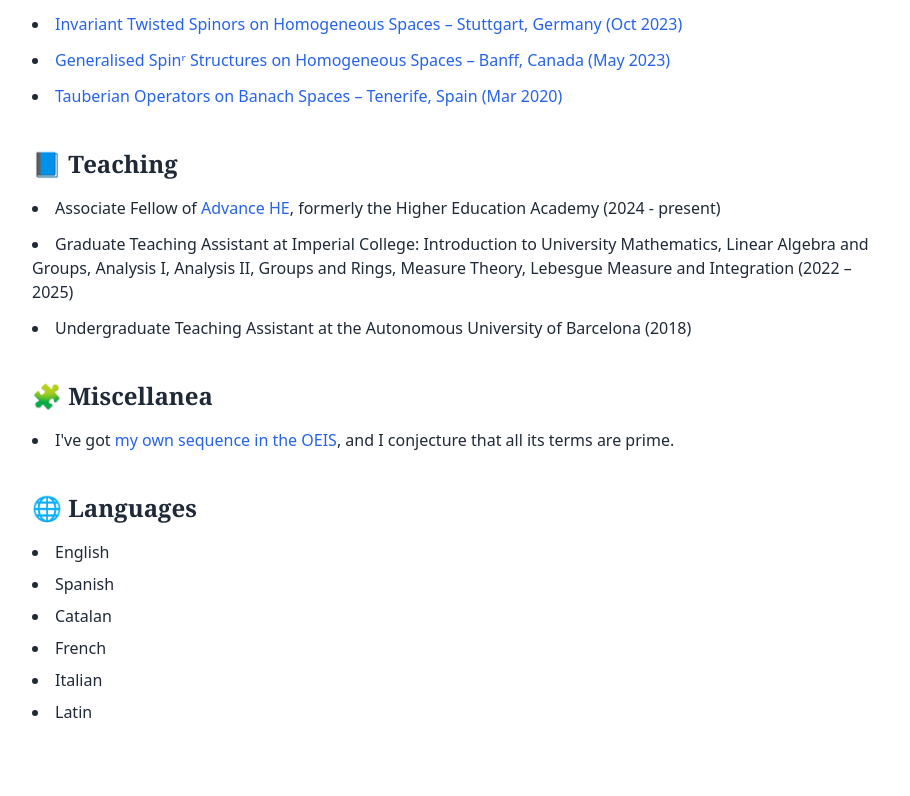
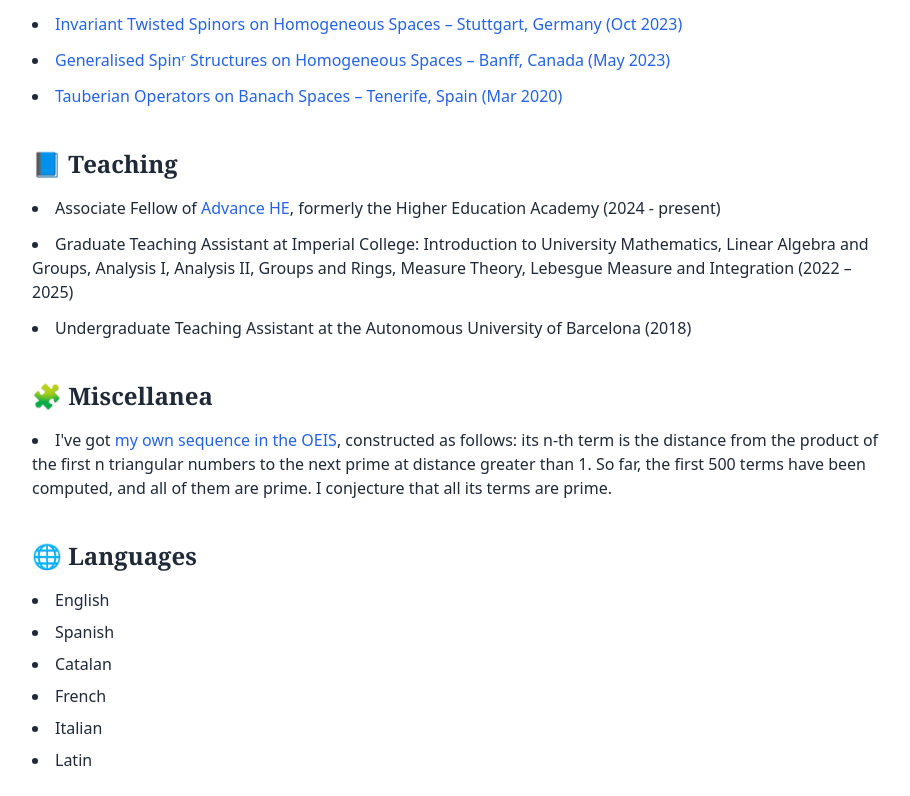
Before and after one commit to diegoartacho/diegoartacho, a Next.js app: page / in a window 1280 px wide. Shown: the part 1388-2184 px from the top of the page, without its empty margins (248-1158 px from the left). Before the commit the page ends 2136 px from the top, so only its background shows below. Built offline with nearby package versions, Linux system fonts and the light colour scheme.

Commit message:
added description of OEIS sequence

```diff
--- a/app/page.jsx
+++ b/app/page.jsx
@@ -136,7 +136,7 @@ export default function Home() {
   <ul className="space-y-2 list-disc list-inside">
     <li>I've got <a href="https://oeis.org/A392560" className="text-blue-600 hover:underline">
         my own sequence in the OEIS
-      </a>, and I conjecture that all its terms are prime.
+      </a>, constructed as follows: its n-th term is the distance from the product of the first n triangular numbers to the next prime at distance greater than 1. So far, the first 500 terms have been computed, and all of them are prime. I conjecture that all its terms are prime.
       </li>
   </ul>
 </section>
```
